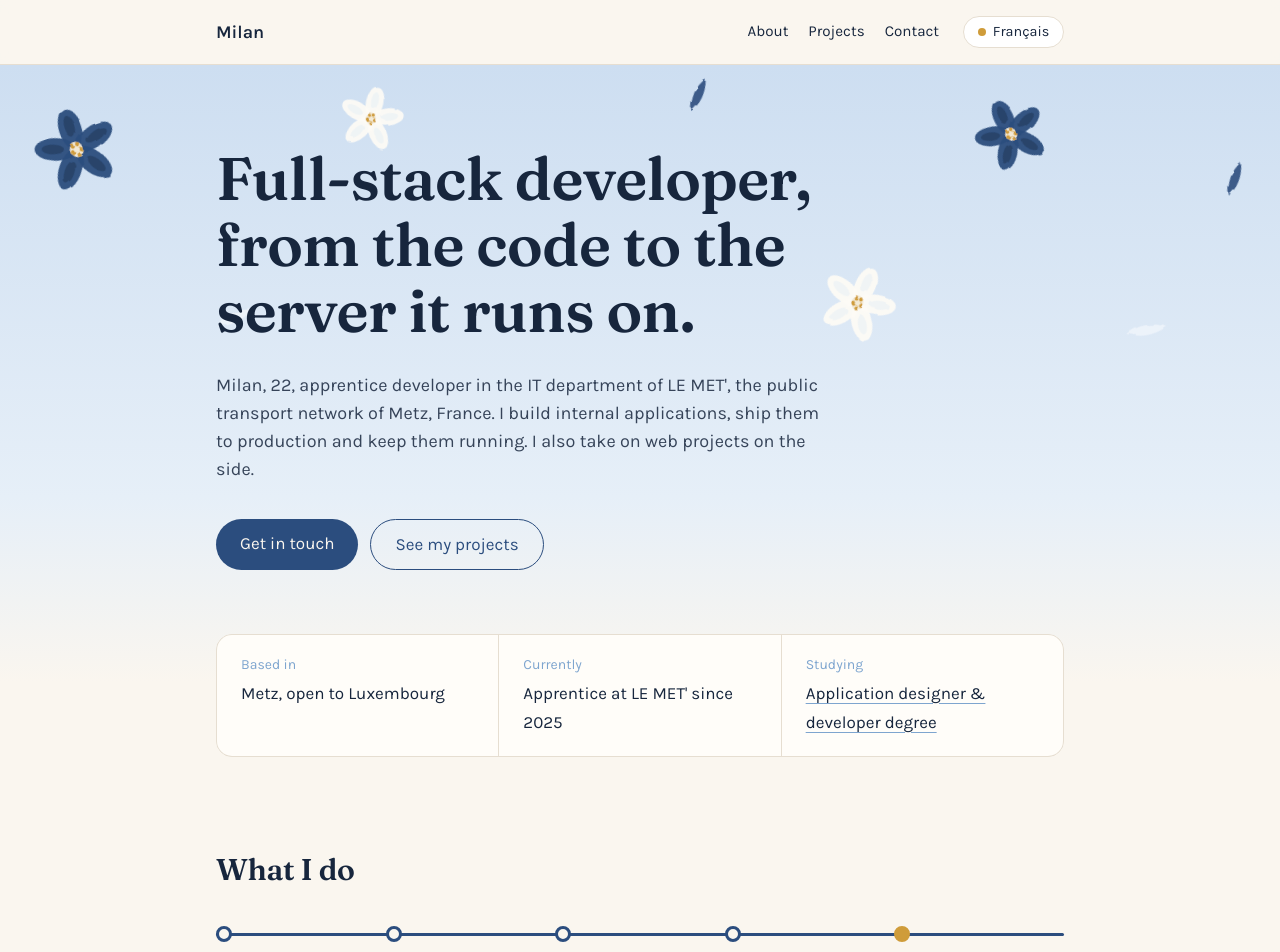
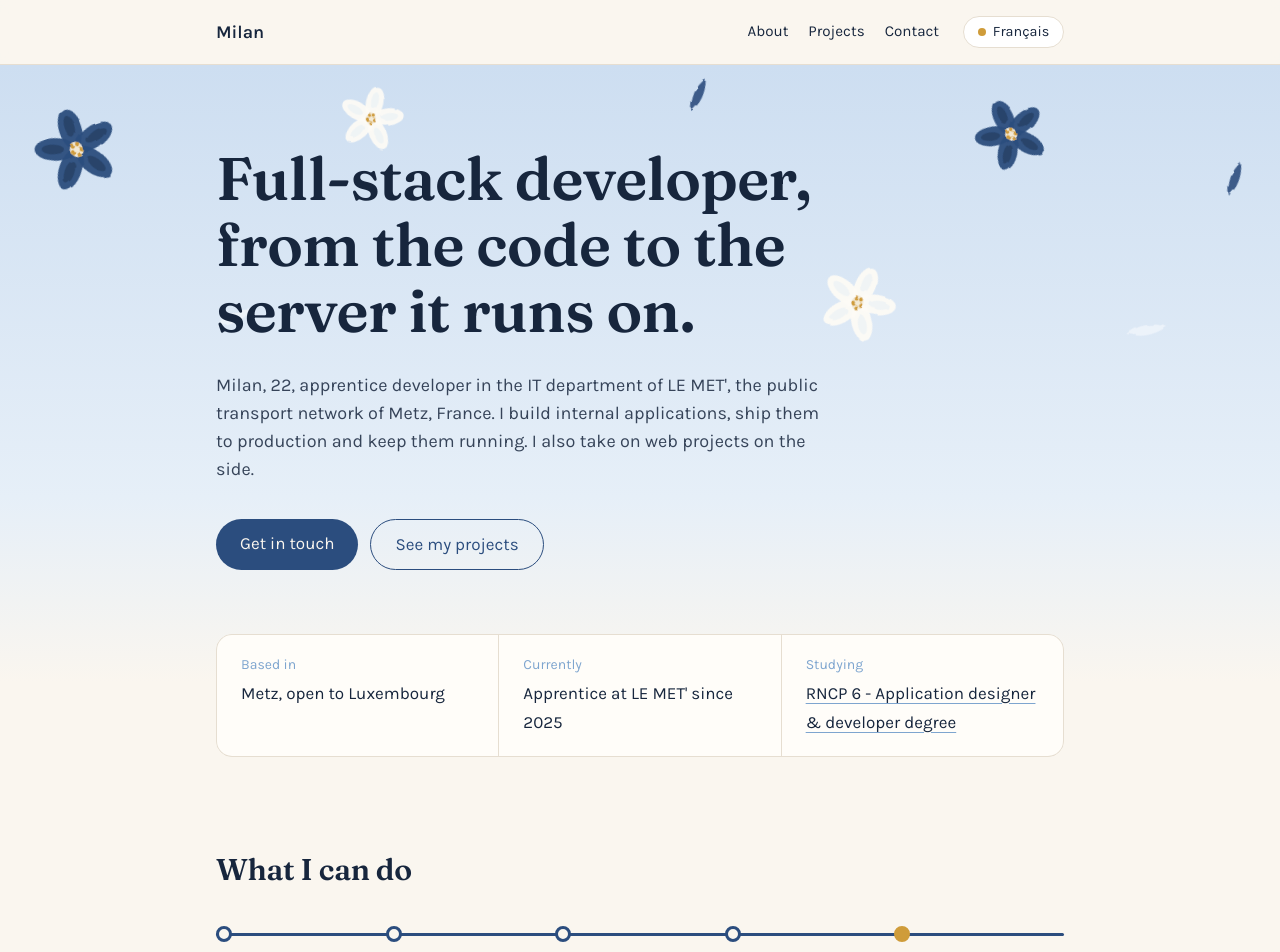
Before and after one commit to nakzskea/portfolio-milan, a Next.js app: page /en in a window 1280 px wide. Shown: the top 952 px of the page. Built offline with nearby package versions, Linux system fonts and the light colour scheme.

Commit message:
correction syntaxe

```diff
--- a/app/dico.ts
+++ b/app/dico.ts
@@ -198,9 +198,9 @@ export const dico = {
     faits: [
       { cle: "Based in", valeur: "Metz, open to Luxembourg" },
       { cle: "Currently", valeur: "Apprentice at LE MET' since 2025" },
-      { cle: "Studying", valeur: "Application designer & developer degree", lien: "https://www.francecompetences.fr/recherche/rncp/37873/"},
+      { cle: "Studying", valeur: "RNCP 6 - Application designer & developer degree", lien: "https://www.francecompetences.fr/recherche/rncp/37873/"},
     ],
-    competencesTitre: "What I do",
+    competencesTitre: "What I can do",
     arrets: [
       {
         titre: "Web development",
@@ -297,7 +297,7 @@ export const dico = {
     ],
     projetsTitre: "Projects",
     projetsChapo:
-      "Applications in production, used every day by real teams. The source of company projects is not public, so here is what I did and how.",
+      "Applications in production used every day by real teams, or personnal projects. The source of company projects is not public, so here is what I did and how.",
     labels: {
       role: "My part",
       stack: "Technologies",
```
